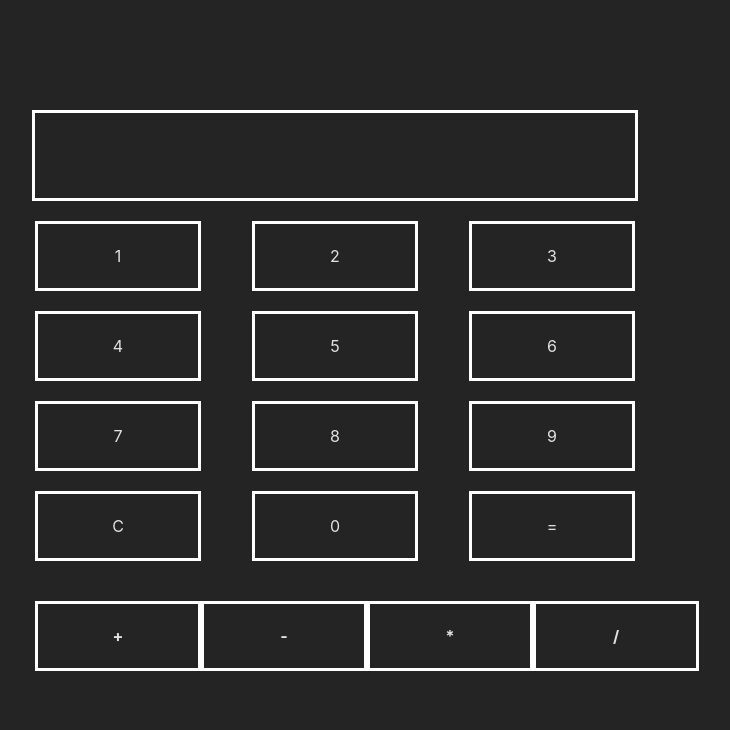
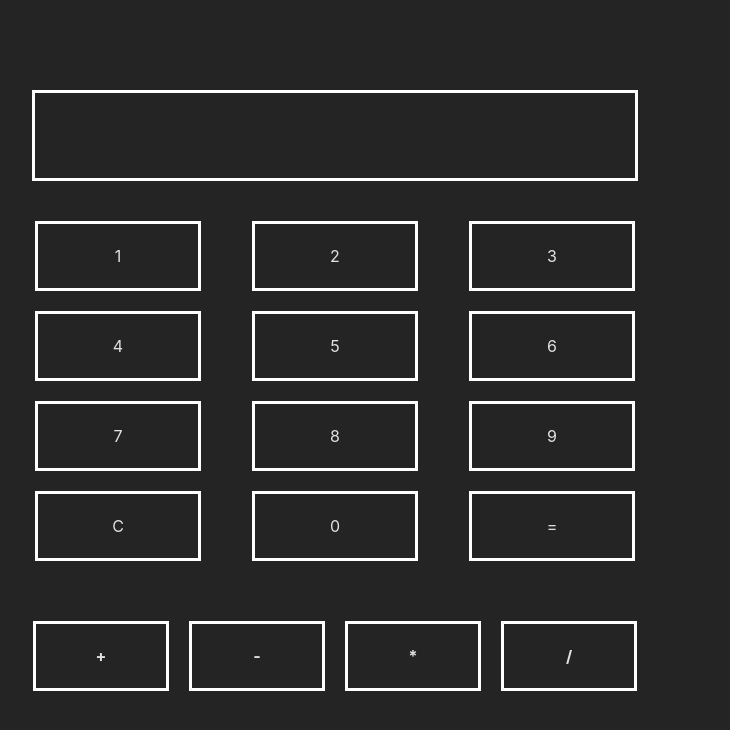
Before and after one commit to MLeko99/movieApp-React, a React (Vite) app: page / in a window 1280 px wide. Shown: the top 730 px of the page, without its empty margins (305-1035 px from the left). Built offline with nearby package versions, Linux system fonts and the light colour scheme.

Commit message:
Improved styling

```diff
--- a/src/index.css
+++ b/src/index.css
@@ -54,25 +54,25 @@ button:focus-visible {
   outline: 4px auto -webkit-focus-ring-color;
 }
 
-.calculator-wrapper{
+.calculator-wrapper {
   width: 600px;
   display: flex;
   flex-direction: column;
   justify-content: center;
   align-items: center;
+  gap: 20px;
 }
 
-.calculator-preview{
+.calculator-preview {
   width: 100%;
   border: 3px solid white;
-
   height: 85px;
   display: flex;
   justify-content: center;
   align-items: center;
 }
 
-.numbers-wrapper{
+.numbers-wrapper {
   display: flex;
   justify-content: space-between;
   width: 100%;
@@ -80,7 +80,8 @@ align-items: center;
   flex-wrap: wrap;
 }
 
-.number, .operator{
+.number,
+.operator {
   border: 3px solid white;
   padding: 20px;
   flex-grow: 0;
@@ -89,19 +90,23 @@ align-items: center;
   margin-bottom: 20px;
 }
 
-.operators-wrapper{
+.operators-wrapper {
   display: flex;
-  justify-content: space-between;
-  width:100%;
+  justify-content: center;
+  gap: 20px;
+  width: 100%;
 }
 
-.operator{
-width: 90px;
+.operator {
+  flex-grow: 1;
+  max-width: 90px;
   border: 3px solid white;
   padding: 20px;
   font-weight: 700;
+  text-align: center;
 }
 
-.number:hover, .operator:hover{
+.number:hover,
+.operator:hover {
   cursor: pointer;
 }
```
Lines whose indentation alone changed are shown as unchanged.
